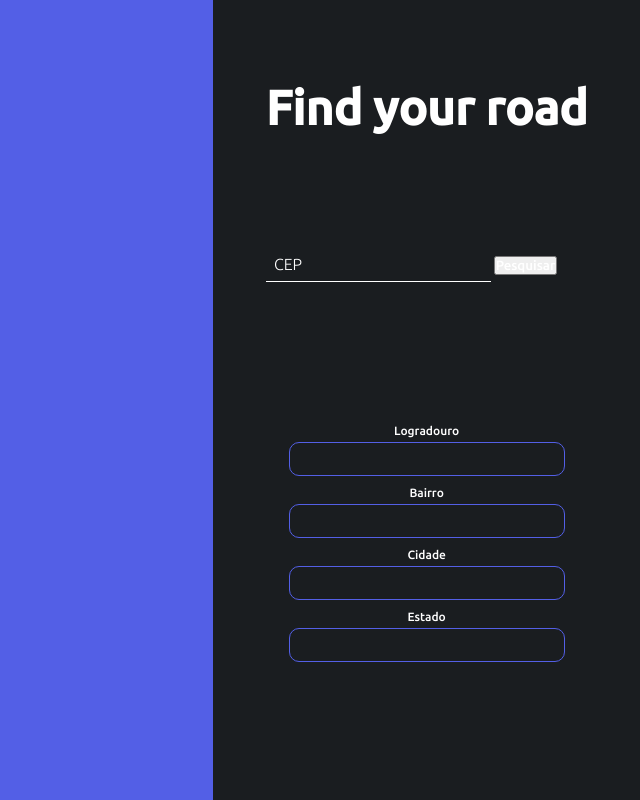
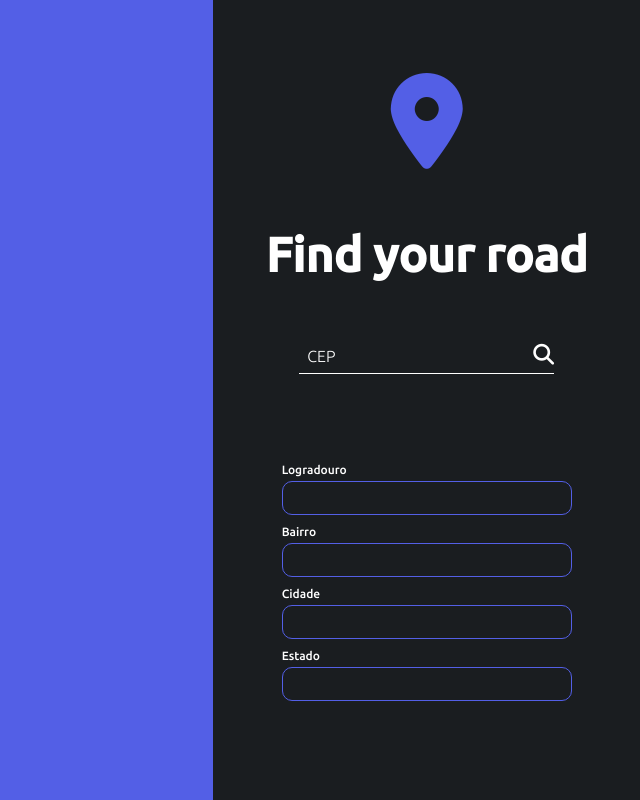
Before and after one commit to JuniorMacedo91/address-finder, a website: page index.html in a window 1280 px wide. Shown: the whole page, without its empty margins (640-1280 px from the left). Drawn offline with Linux system fonts and the light colour scheme.

Commit message:
Add files via upload

```diff
--- a/index.html
+++ b/index.html
@@ -6,6 +6,7 @@
     <meta name="viewport" content="width=device-width, initial-scale=1.0">
     <title>Api Fetch</title>
     <link rel="stylesheet" href="style.css">
+    <link rel="stylesheet" href="mediaquerie.css">
 </head>
 <body>
     <div class="container">
@@ -13,12 +14,12 @@
         <div class="image_box"></div>
 
         <div class="form_container">
-
-            <h1 id="title">Find your road</h1>
+            <i id="marker" class="fas fa-map-marker-alt"></i>
+            <h1 id="title">Find your road </h1>
 
             <label id="zipcode" for="CEP">
                 <input type="text" id="cep" placeholder="CEP">
-                <button id="search-btn">Pesquisar</button>
+                <i id="search-btn" class="fas fa-search"></i>
             </label>
 
             <form class="form_box">
--- a/style.css
+++ b/style.css
@@ -9,48 +9,75 @@
     color: white;
 }
 
+:root{
+    --purple: #535FE6;
+    --dark-gray:#1A1D20;
+    --text: #fff;
+}
+
 .container{
     height: 100vh;
     display: grid;
     grid-template-columns: 2fr 1fr;
-    background-color: #1A1D20;
+    background-color: var(--dark-gray);
 }
 .image_box{
-    background-color: #535FE6;
+    background-color: var(--purple);
 }
 
-.form_container, .form_box{
-    width: 100%;
+.form_container{
     display: grid;
-    place-items: center;
-    align-items: start;
-    align-content: stretch;
+    justify-content: center;
+    align-content: space-evenly;
+    padding: 1rem;
 }
 
 .form_box{
+    display: grid;
     padding: 1rem;
 }
 
 #title{
-    margin-top: 5rem;
     font: bolder 3rem 'Ubuntu';
 }
 
+#marker{
+    font-size: 6rem;
+    color: var(--purple);
+}
+
+#zipcode, #marker{
+    text-align: center;
+}
+
 #cep{
-    width: 70%;
     font-size: 1rem;
     border:none;
-    border-bottom: 1px solid white;
+    border-bottom: 1px solid var(--text);
     border-radius: 0;
 }
 
+#search-btn{
+    font-size: 1.3rem;
+    margin-left: -1.5rem;
+}
+
+#search-btn:hover{
+    cursor: pointer;
+}
+
+#search-btn:active{
+    transform: scale(1.2);
+    color: var(--purple);
+}
+
 #cep:focus{
-    border-bottom: 1px solid #535FE6;
+    border-bottom: 1px solid var(--purple);
     border-radius: 0;
 }
 
 #cep::placeholder{
-    color: white;
+    color: var(--text);
 }
 
 label{
@@ -59,11 +86,10 @@ label{
 }
 
 input{
-    width: 70%;
     margin-bottom: 10px;
     padding: 8px;
     font: lighter 14px 'Ubuntu';
-    border:1px solid #535FE6;
+    border:1px solid var(--purple);
     border-radius: 10px;
     background-color: transparent;
 }
```
